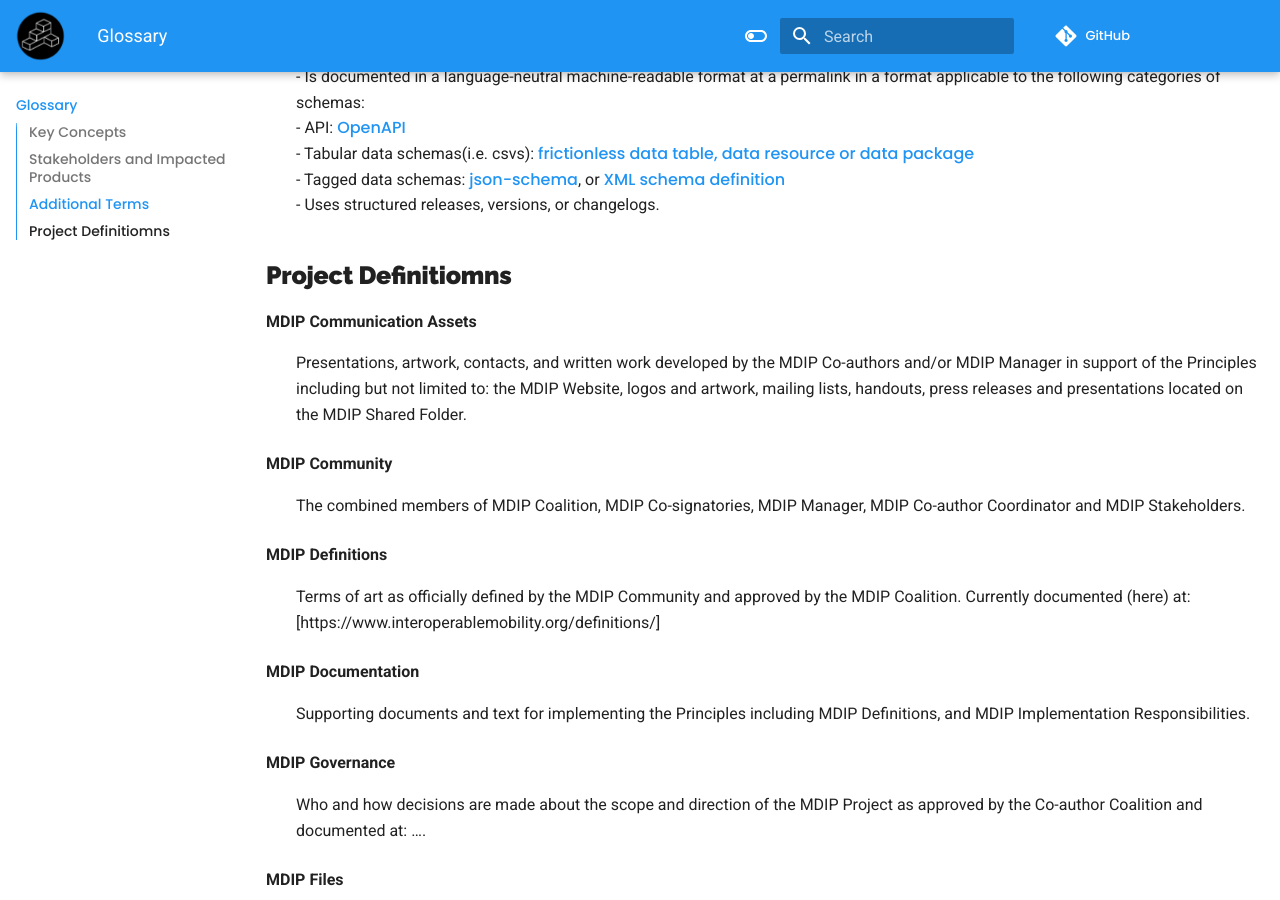
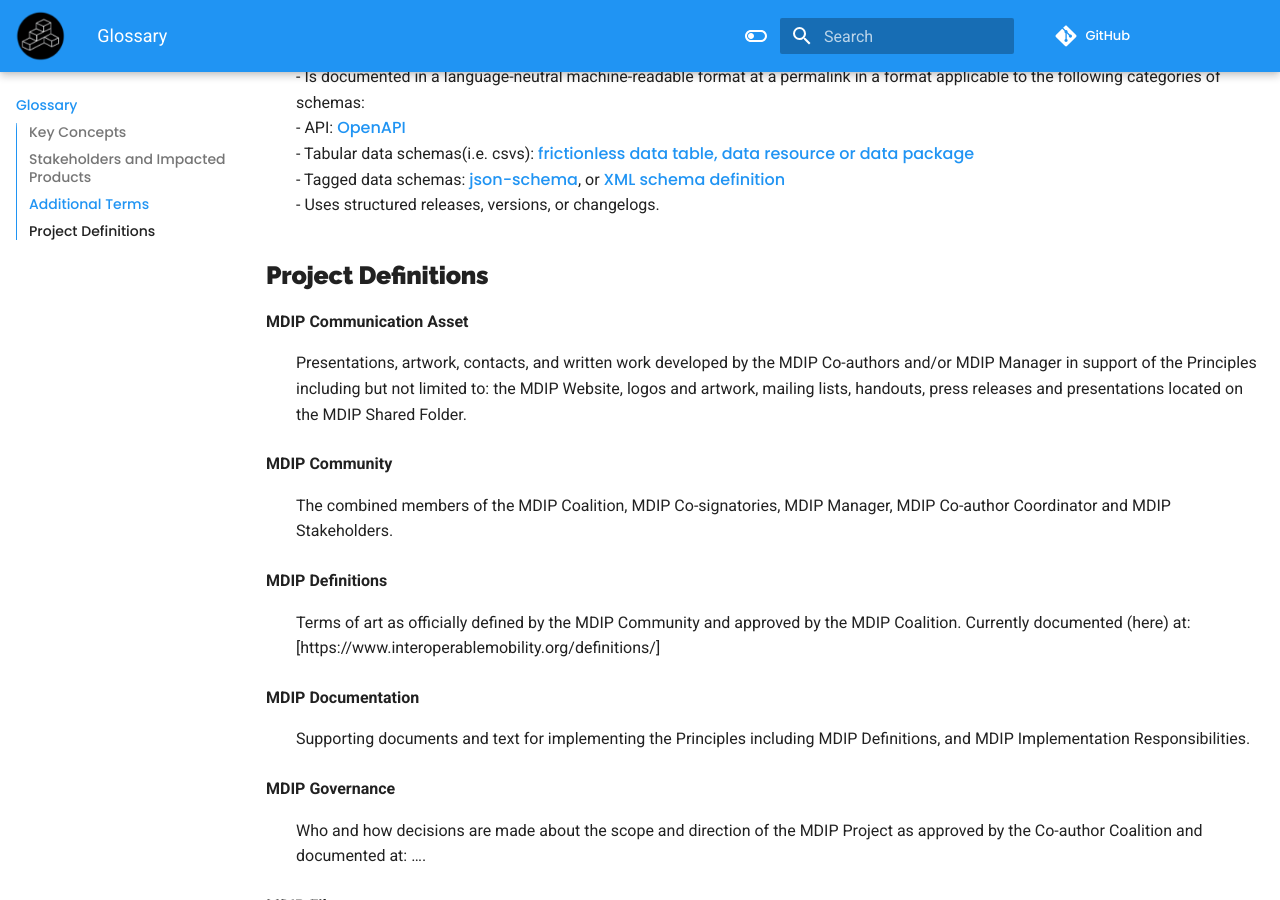
Before and after one commit to interoperable-mobility/principles, an MkDocs documentation site: the page built from docs/definitions.md, in a window 1280 px wide and 900 px high, scrolled down 2915 px. Built offline with MkDocs 1.6.1 and Material for MkDocs 9.7.7, drawn with Linux system fonts in a browser that asks for light colours; nearby versions of some CDN libraries; comment, search, counter and statistics services are not loaded.

Commit message:
Update definitions.md
fixed a typo

```diff
--- a/docs/definitions.md
+++ b/docs/definitions.md
@@ -96,15 +96,15 @@ In developing the Principles and related resources, the MDIP coalition has adopt
        - Tagged data schemas: [json-schema](https://json-schema.org/), or [XML schema definition](https://en.wikipedia.org/wiki/XML_Schema_(W3C))
      - Uses structured releases, versions, or changelogs.
 
-## Project Definitiomns
+## Project Definitions
 
 <a name="mdip_communication_assets"></a>
-**MDIP Communication Assets**
+**MDIP Communication Asset**
 :    Presentations, artwork, contacts, and written work developed by the MDIP Co-authors and/or MDIP Manager in support of the Principles including but not limited to: the MDIP Website, logos and artwork, mailing lists, handouts, press releases and presentations located on the MDIP Shared Folder.
 
 <a name="mdip_community"></a>
 **MDIP Community**
-:    The combined members of MDIP Coalition, MDIP Co-signatories, MDIP Manager, MDIP Co-author Coordinator and MDIP Stakeholders.
+:    The combined members of the MDIP Coalition, MDIP Co-signatories, MDIP Manager, MDIP Co-author Coordinator and MDIP Stakeholders.
 
 <a name="mdip_definitions"></a>
 **MDIP Definitions**
```
